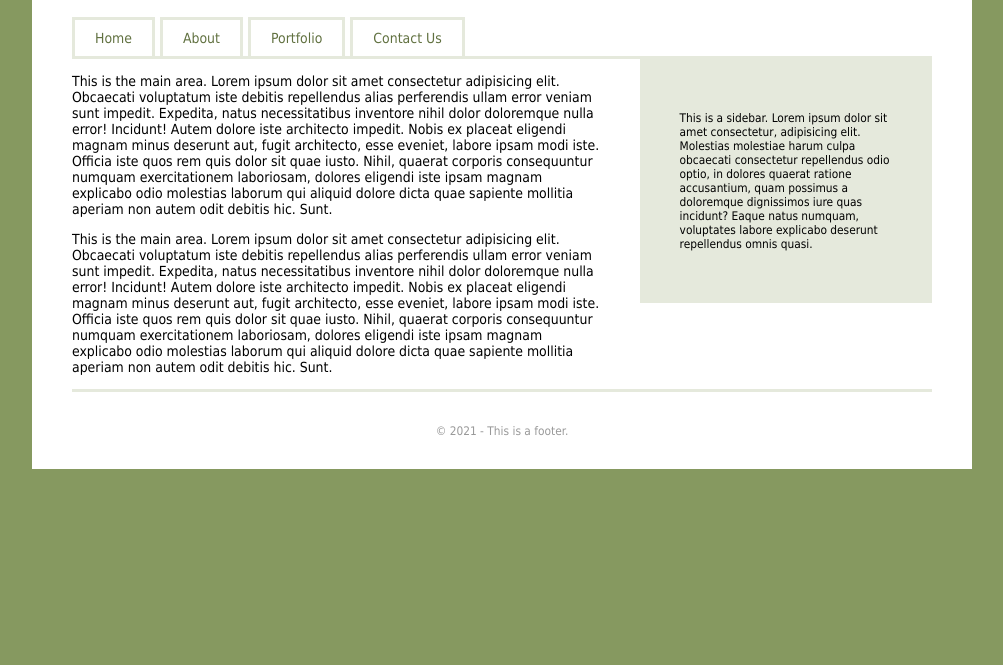
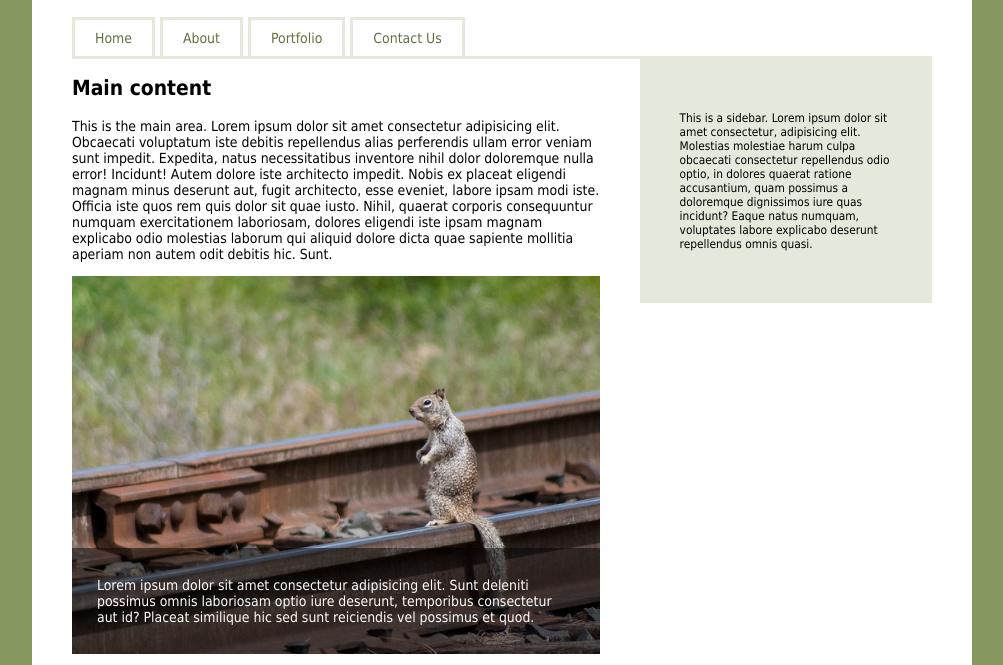
Before and after one commit to jlbokass/webdesign-for-beginner, a plain HTML site: page index.html in a window 1280 px wide. Shown: the part 73-738 px from the top of the page, without its empty margins (138-1141 px from the left). Drawn offline with Linux system fonts and the light colour scheme.

Commit message:
completed overlapping content and transparent background

```diff
--- a/styles.css
+++ b/css/styles.css
@@ -5,6 +5,11 @@ html {
 body {
 	font-family: Tahoma, sans-serif;
 	font-size: 87%;
+}
+
+img {
+	max-width: 100%;
+	height: auto;
 }
 
 .container {
@@ -16,6 +21,7 @@ body {
 	box-sizing: border-box;
 }
 
+/* Header */
 header {
 	padding-top: 20px;
 	color: #617140;
@@ -30,6 +36,8 @@ header h1 {
 header p {
 	margin: 0;
 }
+
+/* End of headr */
 
 /* Site navigation */
 
@@ -73,6 +81,24 @@ header p {
 	box-sizing: border-box;
 }
 
+.image-banner {
+	position: relative;
+}
+
+.image-banner img {
+	display: block;
+}
+
+.banner-description {
+	position: absolute;
+	bottom: 0;
+	left: 0;
+	color: #FFF;
+	background-color: rgba(0, 0, 0, .5);
+	box-sizing: border-box;
+	padding: 15px 25px;
+}
+
 .sidebar {
 	width: 34%;
 	float: left;
--- a/index.html
+++ b/index.html
@@ -5,7 +5,7 @@
 	<meta http-equiv="X-UA-Compatible" content="IE=edge">
 	<meta name="viewport" content="width=device-width, initial-scale=1.0">
 	<title>Layout page with float</title>
-	<link rel="stylesheet" href="styles.css">
+	<link rel="stylesheet" href="css/styles.css">
 </head>
 <body>
 	<div class="container">
@@ -24,12 +24,18 @@
 
 		<div class="content-area group">
 			<div class="main-area">
+				<h2>Main content</h2>
 				<p>
 					This is the main area. Lorem ipsum dolor sit amet consectetur adipisicing elit. Obcaecati voluptatum iste debitis repellendus alias perferendis ullam error veniam sunt impedit. Expedita, natus necessitatibus inventore nihil dolor doloremque nulla error! Incidunt!
 					Autem dolore iste architecto impedit. Nobis ex placeat eligendi magnam minus deserunt aut, fugit architecto, esse eveniet, labore ipsam modi iste. Officia iste quos rem quis dolor sit quae iusto.
 					Nihil, quaerat corporis consequuntur numquam exercitationem laboriosam, dolores eligendi iste ipsam magnam explicabo odio molestias laborum qui aliquid dolore dicta quae sapiente mollitia aperiam non autem odit debitis hic. Sunt.
 				</p>
-
+				<div class="image-banner">
+					<img src="images/squirrel.jpg" alt="Image ecureuil">
+					<div class="banner-description">
+						<p>Lorem ipsum dolor sit amet consectetur adipisicing elit. Sunt deleniti possimus omnis laboriosam optio iure deserunt, temporibus consectetur aut id? Placeat similique hic sed sunt reiciendis vel possimus et quod.</p>
+					</div>
+				</div>
 				<p>
 					This is the main area. Lorem ipsum dolor sit amet consectetur adipisicing elit. Obcaecati voluptatum iste debitis repellendus alias perferendis ullam error veniam sunt impedit. Expedita, natus necessitatibus inventore nihil dolor doloremque nulla error! Incidunt!
 					Autem dolore iste architecto impedit. Nobis ex placeat eligendi magnam minus deserunt aut, fugit architecto, esse eveniet, labore ipsam modi iste. Officia iste quos rem quis dolor sit quae iusto.
```
Also changed, not shown: images/squirrel.jpg (added).
